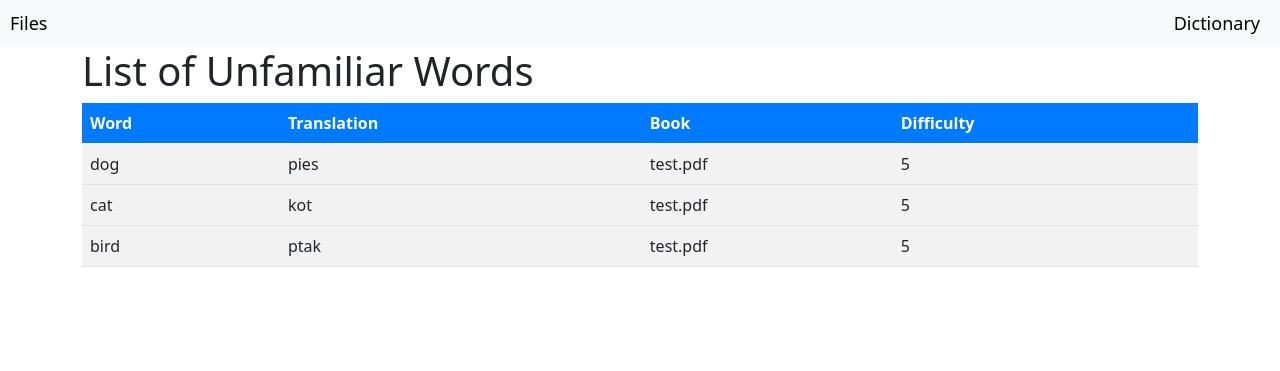
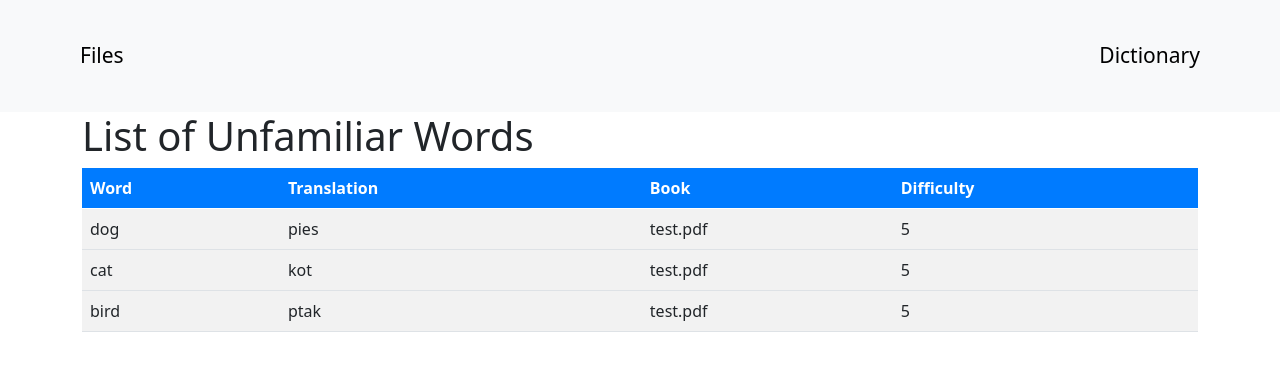
Before and after one commit to wreczek/pdf_viewer_and_dictionary, a Flask app: page /unfamiliar_words in a window 1280 px wide. Shown: the top 371 px of the page. Run offline with Flask 2, Linux system fonts and the light colour scheme; some libraries are stand-ins or nearby versions.

Commit message:
Testing `bar.html`: [ATTEMPT 1]

```diff
--- a/templates/bar.html
+++ b/templates/bar.html
@@ -11,13 +11,16 @@
       justify-content: space-between;
       align-items: center;
       background-color: #f8f9fa;
-      padding: 10px;
+      padding: 20px;
     }
     .nav-bar a {
       text-decoration: none;
       color: black;
-      font-size: 18px;
-      margin-right: 10px;
+      font-size: 21px;
+      margin-right: 40px;
+      margin-left: 40px;
+      display: inline-block; /* Add this line to make the buttons closer to each other */
+      padding: 20px; /* Add this line to make the buttons clickable */
     }
     .nav-bar a:hover {
       text-decoration: underline;
@@ -47,17 +50,11 @@
 </head>
 <body>
   <div class="nav-bar">
-  <div>
-    <a href="{{ url_for('index') }}">Files</a>
-  </div>
+    <a href="{{ url_for('index') }}" style="margin-right: auto;">Files</a>
     {% if current_file %}
-    <div>
-      <a href="#" class="active">{{ current_file }}</a>
-    </div>
+      <a href="#" class="active" style="padding: 0; margin: 0;">{{ current_file }}</a>
     {% endif %}
-  <div>
-    <a href="{{ url_for('unfamiliar_words') }}">Dictionary</a>
-  </div>
+    <a href="{{ url_for('unfamiliar_words') }}" style="margin-left: auto;">Dictionary</a>
   </div>
   {% block content %}{% endblock %}
 </body>
```
Lines whose indentation alone changed are shown as unchanged.
